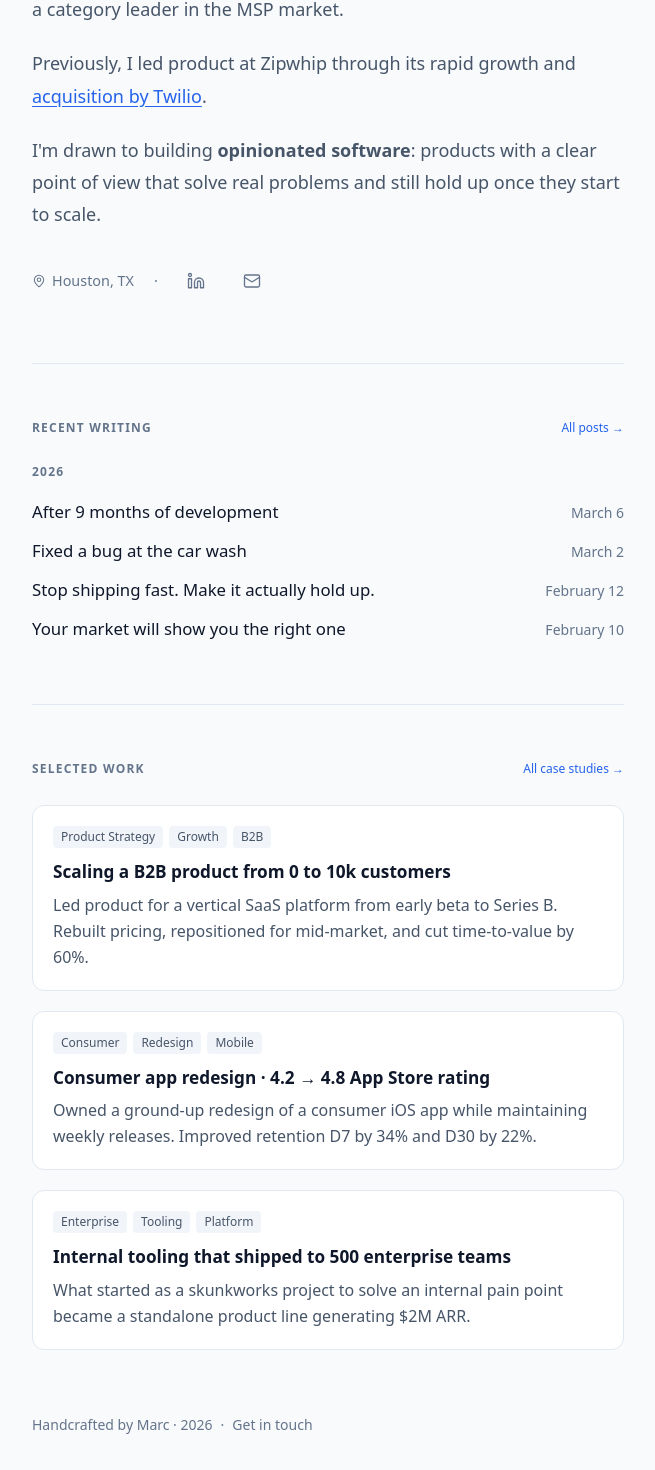
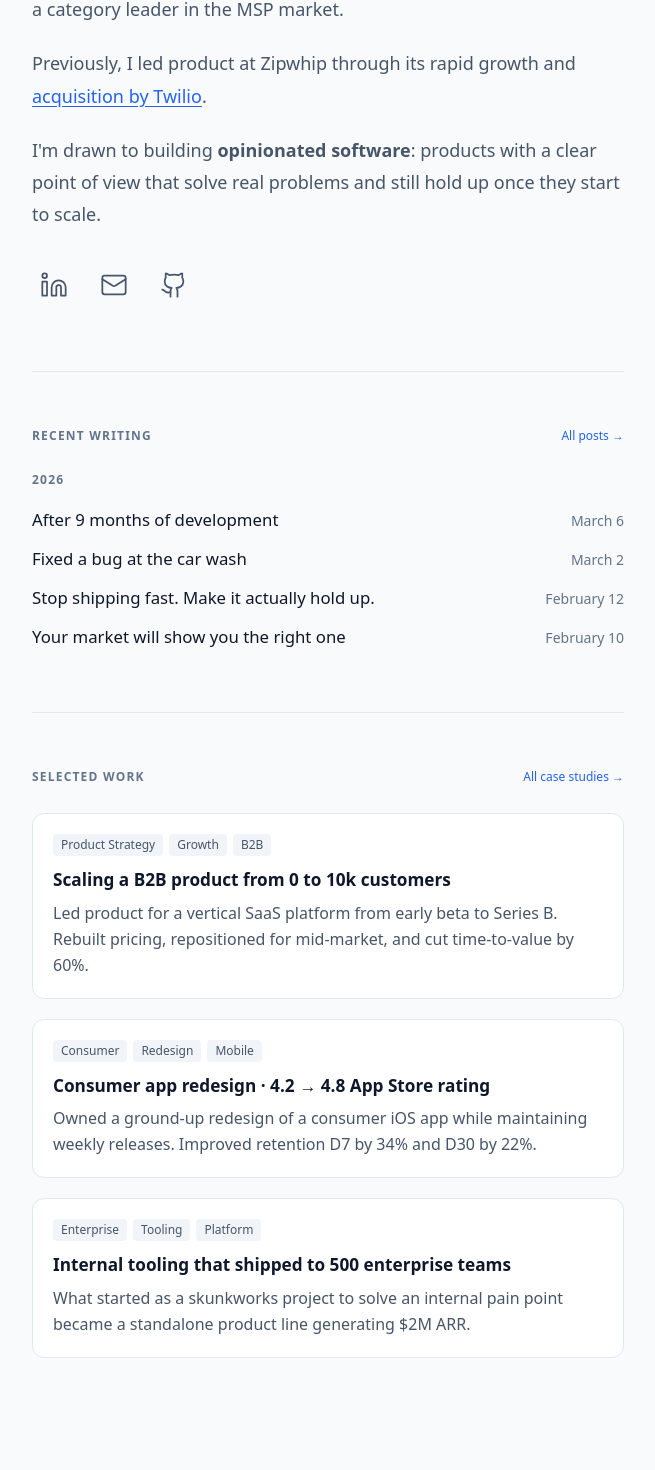
Before and after one commit to marcanthonyrosa/marcanthonyrosadotcom, a Next.js app: page / in a window 1280 px wide. Shown: the part 532-2002 px from the top of the page, without its empty margins (312-967 px from the left). Built offline with nearby package versions, Linux system fonts and the light colour scheme.

Commit message:
added github, removed footer details, styled icons better

```diff
--- a/app/(site)/about/page.tsx
+++ b/app/(site)/about/page.tsx
@@ -188,39 +188,6 @@ export default function About() {
         </div>
       </section>
 
-      <hr style={{ borderColor: "var(--border)" }} className="mb-12" />
-
-      {/* ── Contact ── */}
-      <section className="mb-12">
-        <h2
-          className="text-xs font-semibold uppercase tracking-widest mb-4"
-          style={{ color: "var(--text-3)" }}
-        >
-          Get in touch
-        </h2>
-        <p
-          className="leading-relaxed mb-4"
-          style={{ color: "var(--text-2)", fontSize: "1rem" }}
-        >
-          I&apos;m always happy to chat about product, give feedback on a strategy doc,
-          or connect with early-stage founders figuring out their product motion.
-          The best way to reach me is by email.
-        </p>
-        <a
-          href="mailto:marc.anthony.rosa@gmail.com"
-          className="inline-flex items-center gap-2 font-medium transition-opacity hover:opacity-70"
-          style={{ color: "var(--accent)", fontSize: "0.975rem" }}
-        >
-          marc.anthony.rosa@gmail.com →
-        </a>
-      </section>
-
-      <footer
-        className="pb-8"
-        style={{ color: "var(--text-3)", fontSize: "0.875rem" }}
-      >
-        Handcrafted by Marc · {new Date().getFullYear()}
-      </footer>
     </div>
   );
 }
--- a/app/(site)/page.tsx
+++ b/app/(site)/page.tsx
@@ -1,7 +1,7 @@
 import Link from "next/link";
 import Image from "next/image";
 import type { Metadata } from "next";
-import { MapPin, Linkedin, Mail } from "lucide-react";
+import { SocialLinks } from "@/components/SocialLinks";
 
 export const metadata: Metadata = {
   title: "Marc Anthony Rosa — Head of Product",
@@ -78,32 +78,7 @@ export default function Home() {
           </p>
         </div>
 
-        <div
-          className="mt-8 flex flex-wrap gap-x-5 gap-y-2 items-center"
-          style={{ color: "var(--text-3)", fontSize: "0.9rem" }}
-        >
-          <span className="flex items-center gap-1.5">
-            <MapPin size={14} strokeWidth={1.75} />
-            Houston, TX
-          </span>
-          <span>·</span>
-          <a
-            href="https://www.linkedin.com/in/marcanthonyrosa/"
-            className="flex items-center justify-center w-9 h-9 rounded-xl transition-colors hover:bg-[var(--nav-item-hover)]"
-            style={{ color: "var(--text-3)" }}
-            aria-label="LinkedIn"
-          >
-            <Linkedin size={18} strokeWidth={1.75} />
-          </a>
-          <a
-            href="mailto:marc.anthony.rosa@gmail.com"
-            className="flex items-center justify-center w-9 h-9 rounded-xl transition-colors hover:bg-[var(--nav-item-hover)]"
-            style={{ color: "var(--text-3)" }}
-            aria-label="Email"
-          >
-            <Mail size={18} strokeWidth={1.75} />
-          </a>
-        </div>
+        <SocialLinks />
       </section>
 
       <hr style={{ borderColor: "var(--border)" }} className="mb-14" />
@@ -220,21 +195,6 @@ export default function Home() {
           </div>
         </section>
       )}
-
-      {/* ── Footer ── */}
-      <footer
-        className="pb-8"
-        style={{ color: "var(--text-3)", fontSize: "0.875rem" }}
-      >
-        Handcrafted by Marc · {new Date().getFullYear()}
-        <span className="mx-2">·</span>
-        <a
-          href="mailto:marc.anthony.rosa@gmail.com"
-          className="hover:opacity-70 transition-opacity"
-        >
-          Get in touch
-        </a>
-      </footer>
     </div>
   );
 }
--- /dev/null
+++ b/components/SocialLinks.tsx
@@ -0,0 +1,39 @@
+"use client";
+
+import { Linkedin, Mail, Github } from "lucide-react";
+
+export function SocialLinks() {
+  return (
+    <div
+      className="mt-8 flex flex-wrap gap-4 items-center"
+      style={{ color: "var(--text-3)" }}
+    >
+      <a
+        href="https://www.linkedin.com/in/marcanthonyrosa/"
+        className="flex items-center justify-center w-11 h-11 rounded-xl transition-colors hover:bg-[var(--nav-item-hover)]"
+        style={{ color: "var(--text-2)" }}
+        aria-label="LinkedIn"
+      >
+        <Linkedin size={28} strokeWidth={1.5} />
+      </a>
+      <a
+        href="mailto:marc.anthony.rosa@gmail.com"
+        className="flex items-center justify-center w-11 h-11 rounded-xl transition-colors hover:bg-[var(--nav-item-hover)]"
+        style={{ color: "var(--text-2)" }}
+        aria-label="Email"
+      >
+        <Mail size={28} strokeWidth={1.5} />
+      </a>
+      <a
+        href="https://github.com/marcanthonyrosa"
+        target="_blank"
+        rel="noopener noreferrer"
+        className="flex items-center justify-center w-11 h-11 rounded-xl transition-colors hover:bg-[var(--nav-item-hover)]"
+        style={{ color: "var(--text-2)" }}
+        aria-label="GitHub"
+      >
+        <Github size={28} strokeWidth={1.5} />
+      </a>
+    </div>
+  );
+}
```
